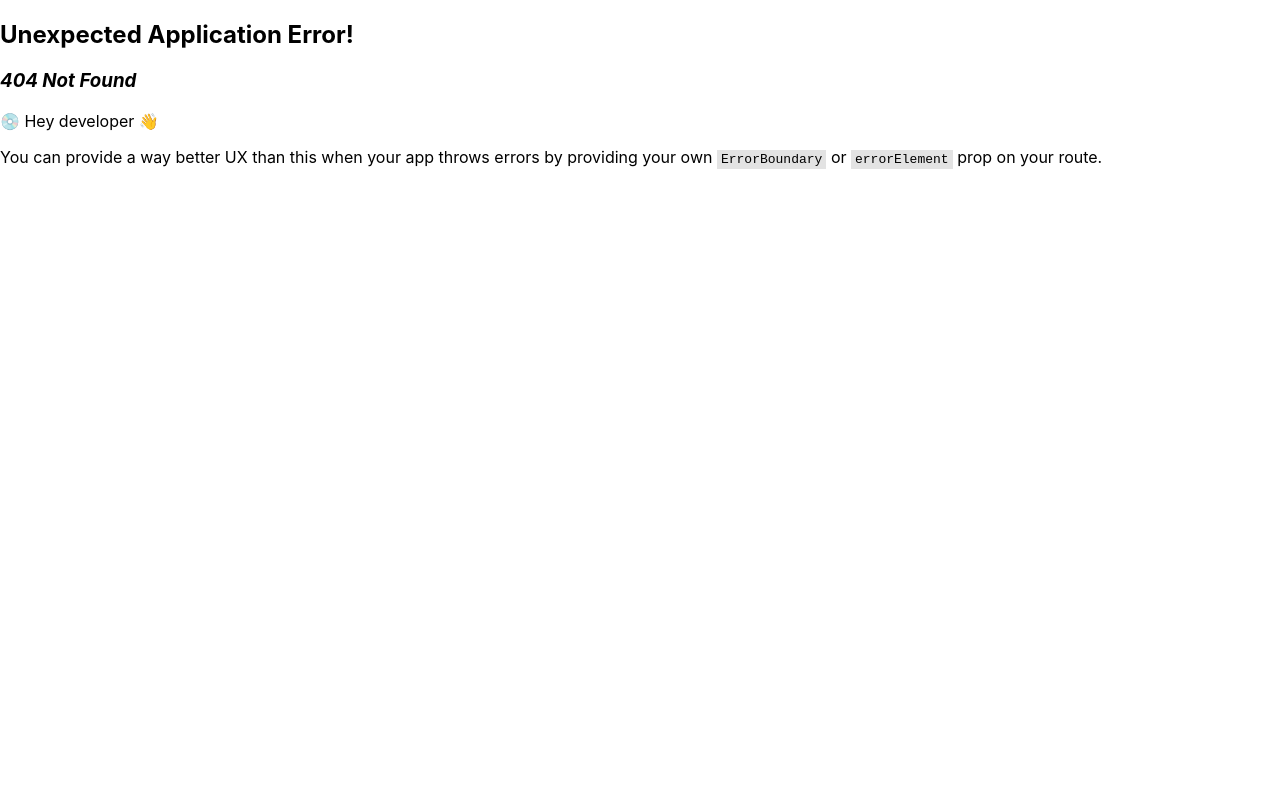
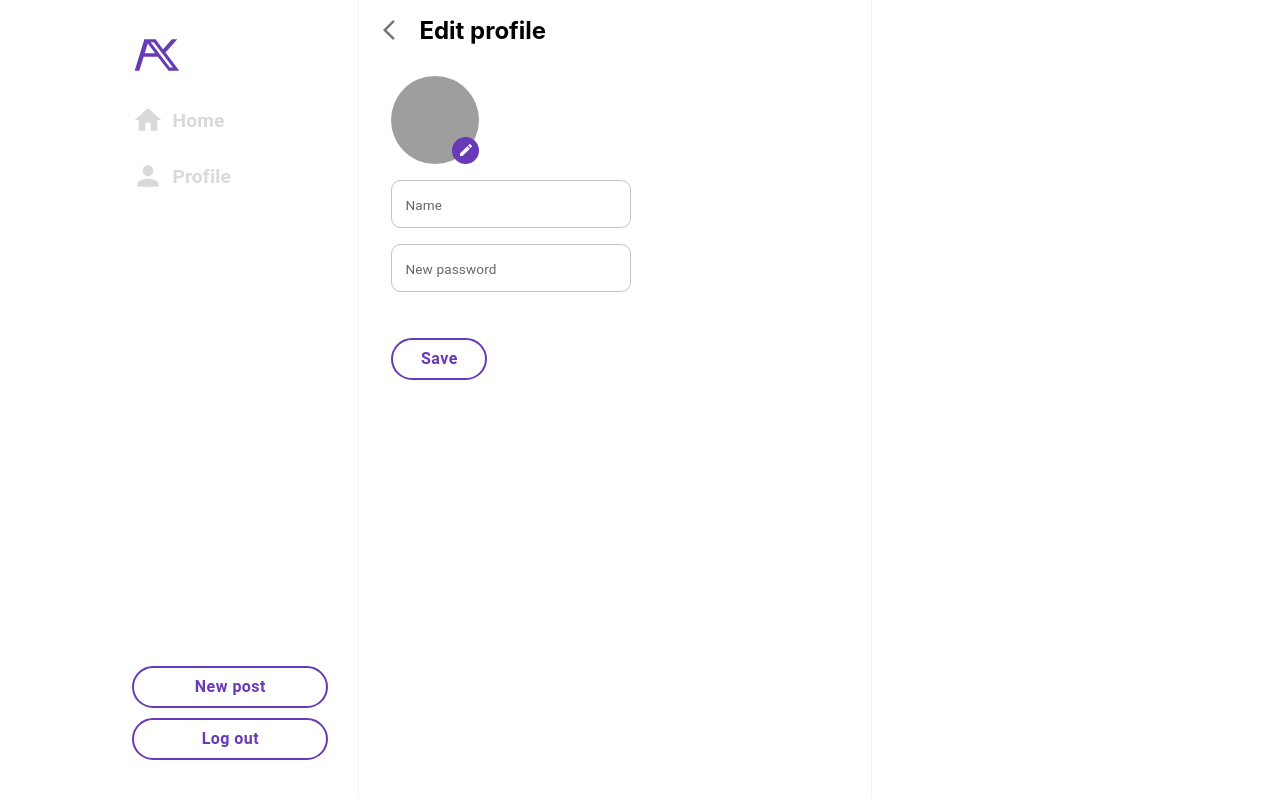
Before and after one commit to amitkeinan9/AY, a React (Vite) app in the folder Client/: page /edit-profile in a window 1280 px wide. Before the commit this address had no page. Shown: the top 798 px of the page. Built offline with nearby package versions, Linux system fonts and the light colour scheme; grey boxes are pictures that could not be loaded.

Commit message:
feat: add edit profile compnent

```diff
--- a/Client/src/App.tsx
+++ b/Client/src/App.tsx
@@ -14,6 +14,7 @@ import { ProfilePage } from "./pages/profile/ProfilePage";
 import { PostPage } from "./pages/post/PostPage";
 import { ReactQueryDevtools } from "@tanstack/react-query-devtools";
 import { QueryClient, QueryClientProvider } from "@tanstack/react-query";
+import { EditProfilePage } from "./pages/editProfile/EditProfilePage";
 
 const router = createBrowserRouter([
   {
@@ -31,6 +32,10 @@ const router = createBrowserRouter([
       {
         path: "profile",
         element: <ProfilePage />,
+      },
+      {
+        path: "edit-profile",
+        element: <EditProfilePage />,
       },
       {
         path: "posts/:postId",
--- /dev/null
+++ b/Client/src/pages/editProfile/EditProfilePage.tsx
@@ -0,0 +1,65 @@
+import styled from "@emotion/styled";
+import { Avatar, Box, Button, IconButton, TextField, useTheme } from "@mui/material";
+import { backButtonStyles, editProfileContainerStyles, editProfileHeaderStyles, fieldStyles, formContainerStyles, saveButtonStyles } from "./styles";
+import BackIcon from "@mui/icons-material/ArrowBackIosNewOutlined";
+import EditIcon from '@mui/icons-material/Edit';
+
+import { useNavigate } from "react-router-dom";
+import { useState } from "react";
+
+interface EditProfileProps {
+}
+
+// const PostContainer = styled("div")(
+//   postContainerStyles,
+//   (props: { isClickable: boolean }) => ({
+//     "&:hover": props.isClickable ? postContainerHoverStyles : {},
+//   })
+// );
+// const Username = styled("span")(usernameStyles);
+
+const EditProfileContainer = styled(Box)(editProfileContainerStyles);
+const EditProfileHeader = styled(Box)(editProfileHeaderStyles);
+const BackButton = styled(IconButton)(backButtonStyles);
+const FormContainer = styled(Box)(formContainerStyles);
+const Field = styled(TextField)(fieldStyles)
+const SaveButton = styled(Button)(saveButtonStyles);
+
+export const EditProfilePage = (props: EditProfileProps) => {
+    const [isEditing, setIsEditing] = useState(false);
+
+    const theme = useTheme();
+    const navigate = useNavigate();
+
+    return (
+        <EditProfileContainer>
+            <EditProfileHeader>
+                <BackButton>
+                    <BackIcon onClick={() => navigate(-1)} />
+                </BackButton>
+                <strong>Edit profile</strong>
+            </EditProfileHeader>
+            <FormContainer>
+                <div style={{ position: 'relative' }}>
+                    <Avatar src={"ff"} alt="User Avatar" sx={{ width: '5.5rem', height: "5.5rem" }} />
+                    <div style={{ position: 'absolute', top: '3.8rem', left: '3.8rem' }}>
+                        <IconButton onClick={() => setIsEditing(true)} color="primary" style={{ width: '1.7rem', height: "1.7rem", borderRadius: '50%', background: theme.palette.primary.main }}>
+                            <EditIcon style={{ color: 'white', fontSize: '1rem' }} />
+                        </IconButton>
+                    </div>
+                </div>
+                <Field
+                    label="Name"
+                    InputProps={{ sx: { borderRadius: '0.6rem', height: '3rem' } }}
+                />
+                <Field
+                    label="New password"
+                    InputProps={{ sx: { borderRadius: '0.6rem', height: '3rem' } }}
+                />
+                <SaveButton onClick={() => { }} variant="outlined" fullWidth>
+                    Save
+                </SaveButton>
+            </FormContainer>
+        </EditProfileContainer>
+    );
+};
--- /dev/null
+++ b/Client/src/pages/editProfile/styles.ts
@@ -0,0 +1,43 @@
+import { css } from "@emotion/react";
+
+export const editProfileContainerStyles = css({
+    display: "flex",
+    flexDirection: "column",
+    gap: 0,
+    width: "40vw",
+    borderRight: "1px solid rgba(239,243,244,1.00)",
+    borderLeft: "1px solid rgba(239,243,244,1.00)",
+});
+
+export const editProfileHeaderStyles = css({
+    display: "flex",
+    flexDirection: "row",
+    fontSize: "1.5rem",
+    alignItems: "center",
+});
+
+export const backButtonStyles = css({
+    margin: 10,
+});
+
+export const formContainerStyles = css({
+    display: 'flex',
+    flexDirection: 'column',
+    gap: '1rem',
+    paddingLeft: '2rem',
+    paddingTop: '1rem'
+})
+
+export const fieldStyles = css({
+    width: '15rem',
+    ".MuiFormLabel-root": {
+        textAlign: 'center',
+        fontSize: '0.85rem'
+    }
+})
+
+export const saveButtonStyles = css({
+    fontSize: "1rem",
+    width: '6rem',
+    marginTop: 30,
+});
--- a/Client/src/pages/profile/ProfileInfo/ProfileInfo.tsx
+++ b/Client/src/pages/profile/ProfileInfo/ProfileInfo.tsx
@@ -9,6 +9,7 @@ import {
     userNameStyles
 } from "./styles";
 import { UserDTO } from "../../../types/user";
+import { useNavigate } from "react-router-dom";
 
 interface Props {
     isLoading: boolean;
@@ -24,6 +25,8 @@ const UserName = styled(Typography)(userNameStyles)
 const EditProfileButton = styled(Button)(editProfileButtonStyles);
 
 export const ProfileInfo = ({ isLoading, isError, connectedUser }: Props) => {
+    const navigate = useNavigate();
+
     return (
         <ProfileDataContainer>
             {isLoading ? (
@@ -47,7 +50,7 @@ export const ProfileInfo = ({ isLoading, isError, connectedUser }: Props) => {
                             <UserName>{connectedUser.username}</UserName>
                         </Box>
                     </ProfileData>
-                    <EditProfileButton>Edit profile</EditProfileButton>
+                    <EditProfileButton onClick={() => navigate('/edit-profile')}>Edit profile</EditProfileButton>
                 </>
             )}
         </ProfileDataContainer>
```
